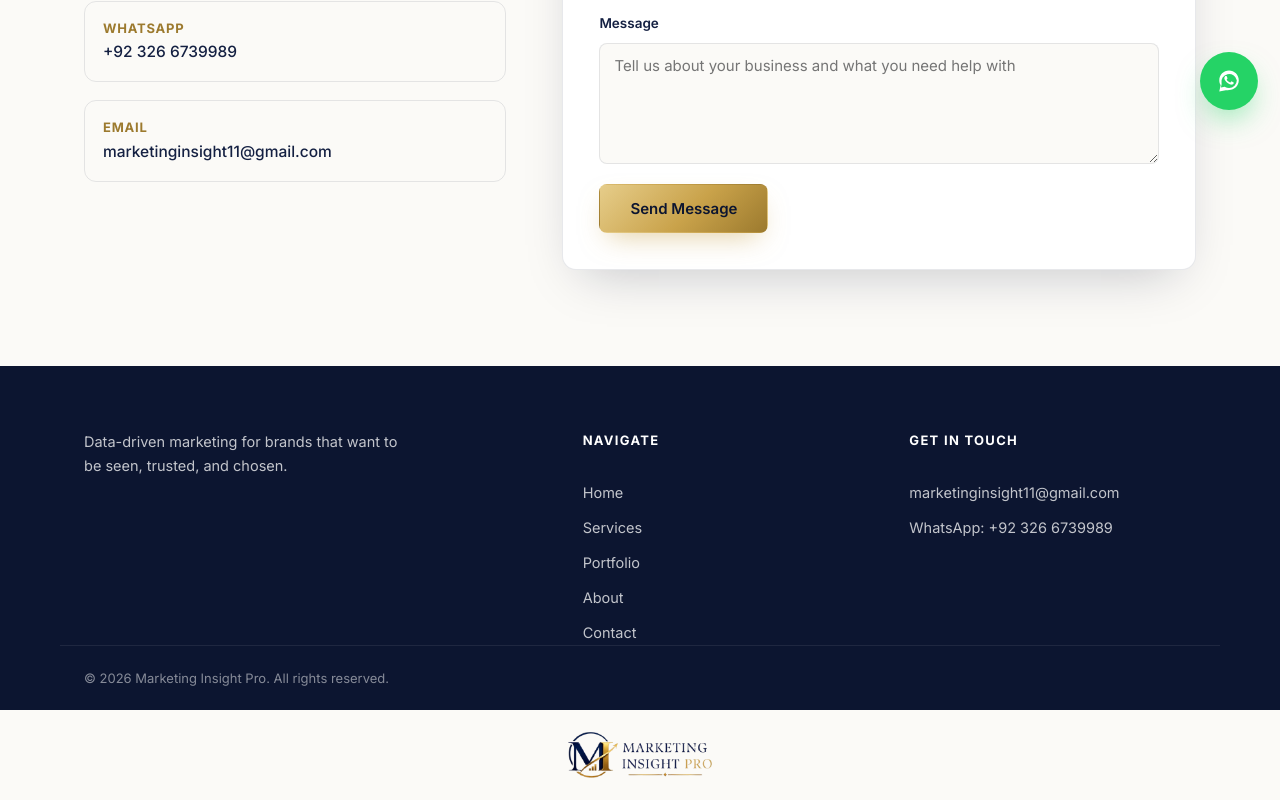
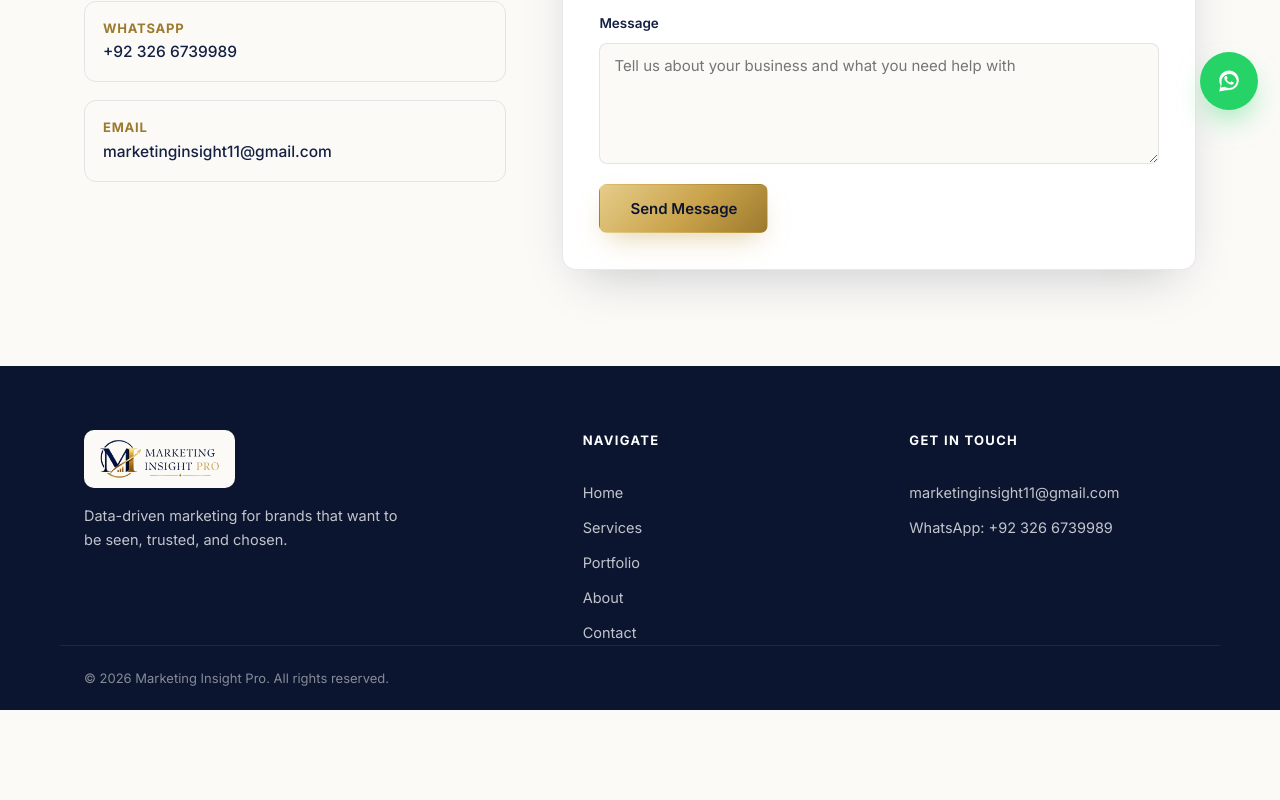
Before and after one commit to aishtiaque875-hub/Marketing-Insight-Pro-, a React (Vite) app: page /contact in a window 1280 px wide. Shown: the part 668-1468 px from the top of the page. After the commit the page ends 1378 px from the top, so only its background shows below. Built offline with nearby package versions, Linux system fonts and the light colour scheme.

Commit message:
Add files via upload

```diff
--- a/src/components/Footer.css
+++ b/src/components/Footer.css
@@ -10,6 +10,20 @@
   gap: 40px;
   padding-bottom: 48px;
   border-bottom: 1px solid rgba(255, 255, 255, 0.08);
+}
+
+.footer-logo-plate {
+  display: inline-flex;
+  align-items: center;
+  background: var(--paper);
+  border-radius: 10px;
+  padding: 10px 16px;
+  margin-bottom: 16px;
+}
+
+.footer-logo-plate img {
+  height: 38px;
+  width: auto;
 }
 
 .footer-brand-tagline {
@@ -44,19 +58,6 @@
   color: rgba(255, 255, 255, 0.5);
 }
 
-.footer-logo-strip {
-  background: var(--paper);
-  display: flex;
-  align-items: center;
-  justify-content: center;
-  padding: 22px 24px;
-}
-
-.footer-logo-strip img {
-  height: 46px;
-  width: auto;
-}
-
 @media (max-width: 760px) {
   .footer-inner {
     grid-template-columns: 1fr;
--- a/src/components/Footer.jsx
+++ b/src/components/Footer.jsx
@@ -8,6 +8,9 @@ export default function Footer() {
     <footer className="footer">
       <div className="container footer-inner">
         <div className="footer-brand">
+          <div className="footer-logo-plate">
+            <img src={logo} alt="Marketing Insight Pro" />
+          </div>
           <p className="footer-brand-tagline">
             Data-driven marketing for brands that want to be seen, trusted, and chosen.
           </p>
@@ -36,10 +39,6 @@ export default function Footer() {
           <p>&copy; {year} Marketing Insight Pro. All rights reserved.</p>
         </div>
       </div>
-
-      <div className="footer-logo-strip">
-        <img src={logo} alt="Marketing Insight Pro" />
-      </div>
     </footer>
   )
 }
--- a/src/components/Navbar.css
+++ b/src/components/Navbar.css
@@ -74,8 +74,8 @@
 }
 
 .navbar-cta {
-  padding: 10px 22px;
-  font-size: 14px;
+  padding: 8px 16px;
+  font-size: 13px;
 }
 
 .navbar-toggle {
```
